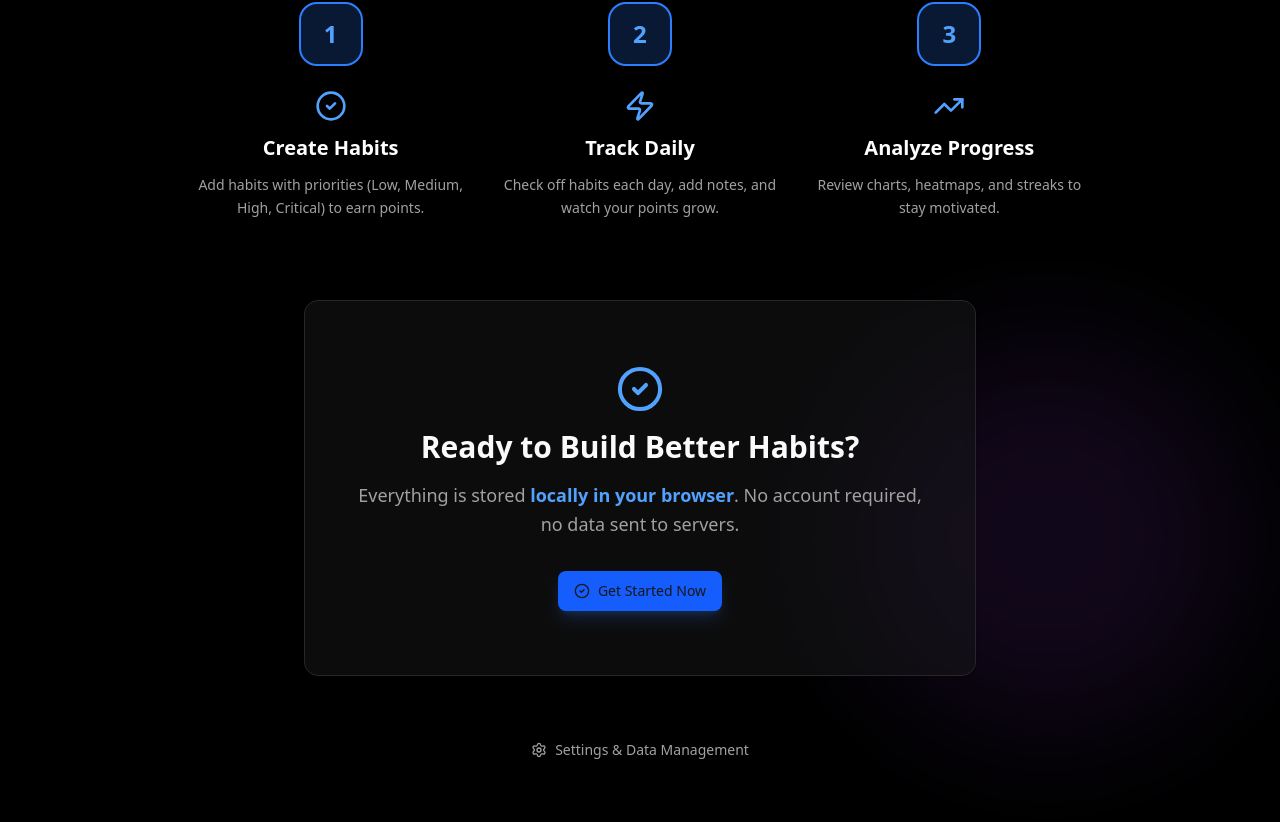
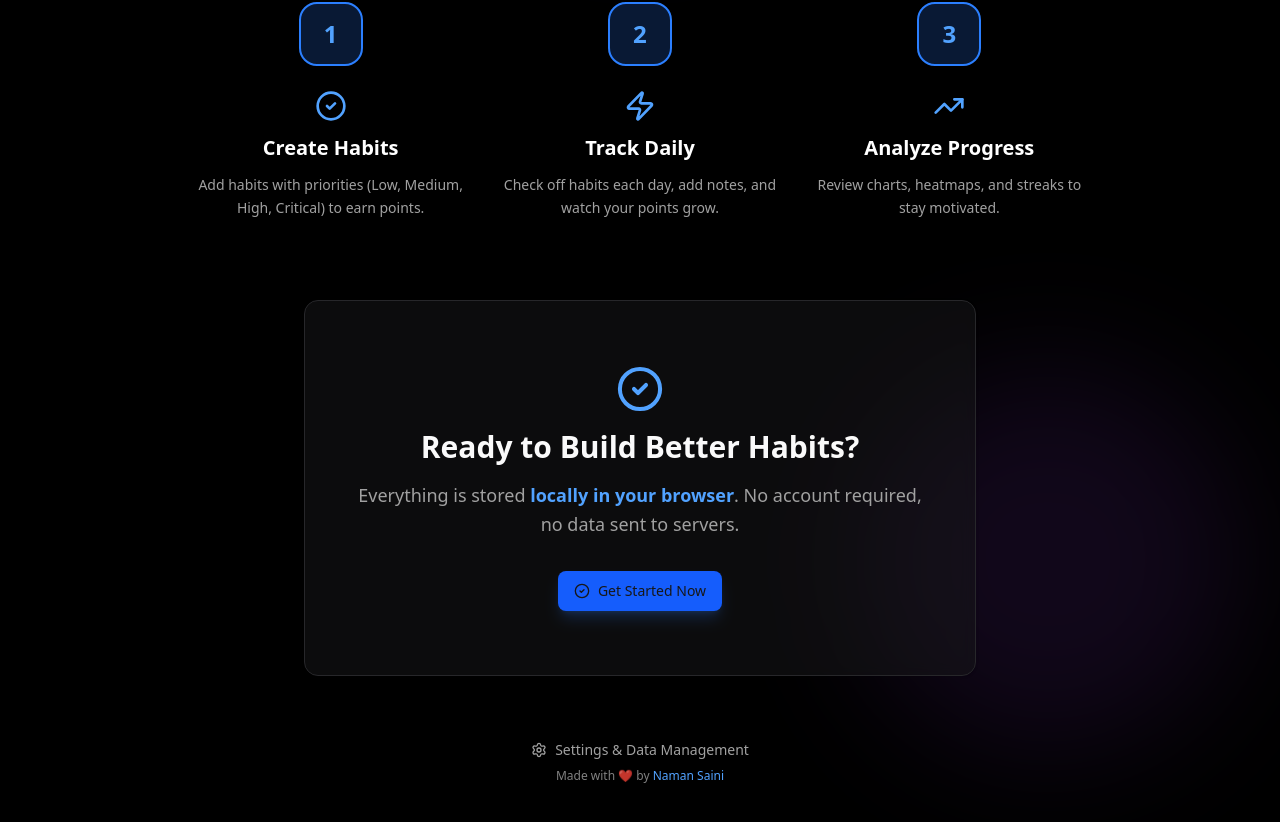
Before and after one commit to NamanS4ini/Trackr, a Next.js app: page / in a window 1280 px wide. Shown: the part 1394-2216 px from the top of the page. Built offline with nearby package versions, Linux system fonts and the light colour scheme.

Commit message:
Added footer to homepage

```diff
--- a/app/page.tsx
+++ b/app/page.tsx
@@ -358,6 +358,7 @@ export default function Home() {
           animate={{ opacity: 1 }}
           transition={{ duration: 0.8, delay: 0.5 }}
         >
+          <div className="flex flex-col items-center gap-2">
             <Link href="/manage" className="hover:text-blue-400 transition-colors inline-flex items-center gap-2 group">
               <motion.div
                 whileHover={{ rotate: 90 }}
@@ -367,6 +368,10 @@ export default function Home() {
               </motion.div>
               Settings & Data Management
             </Link>
+            <div className="text-xs text-muted-foreground/80">
+              Made with <span aria-hidden>❤️</span> by <a href="https://github.com/naman4ini" target="_blank" rel="noopener noreferrer" className="text-blue-400 hover:underline">Naman Saini</a>
+            </div>
+          </div>
         </motion.div>
       </div>
     </div>
```
Lines whose indentation alone changed are shown as unchanged.
